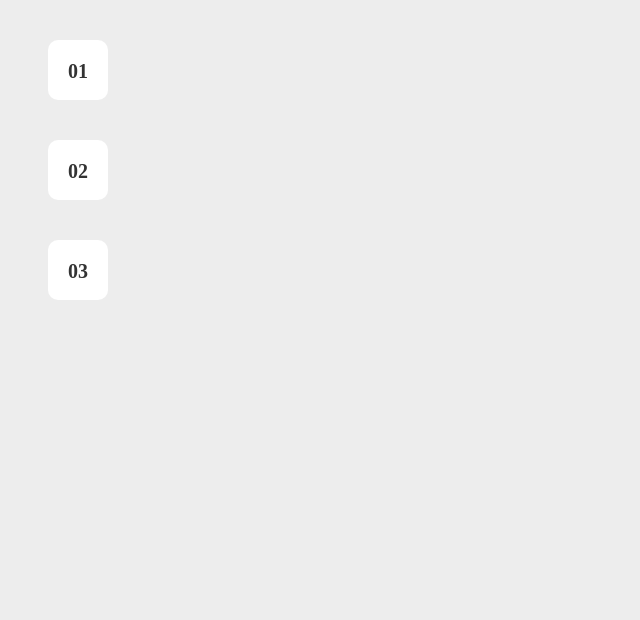
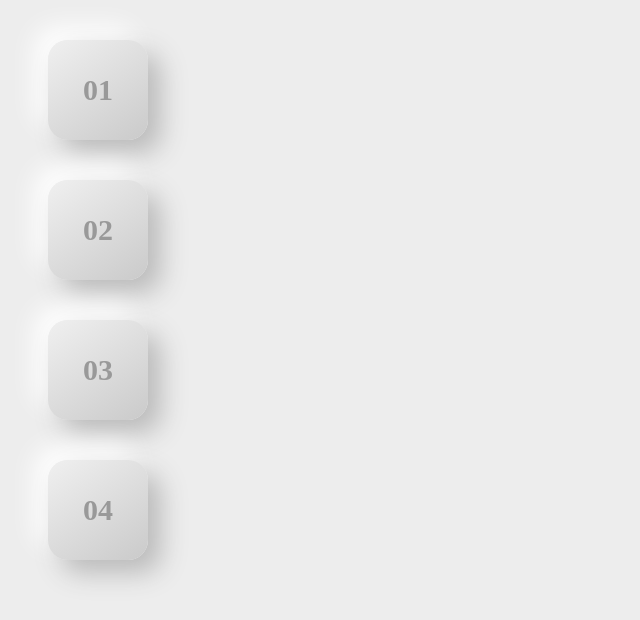
Before and after one commit to wuixwui/temp, a plain HTML site: page index.html in a window 1280 px wide. Shown: the whole page, without its empty margins (0-640 px from the left). Drawn offline with Linux system fonts and the light colour scheme.

Commit message:
design: Modify button style

```diff
--- a/index.html
+++ b/index.html
@@ -10,23 +10,25 @@
         background: #ededed;
       }
       a {
-        display: block;
-        width: 20px;
-        height: 20px;
-        padding: 20px;
+        display: flex;
+        justify-content: center;
+        align-items: center;
+        width: 100px;
+        height: 100px;
         margin: 40px;
-        border-radius: 10px;
-        background: #fff;
-        box-shadow: 0 0 4px 0.2;
+        border-radius: 20px;
+        background: linear-gradient(145deg, #f0f0f0, #cacaca);
+        box-shadow: 13px 13px 27px #bababa, -13px -13px 27px #ffffff;
         text-decoration: none;
-        font-size: 20px;
+        font-size: 30px;
         font-weight: 700;
-        color: #333;
-        transition: background 0.3s ease;
+        color: #999;
+        transition: all 0.3s ease;
       }
       a:hover {
-        background-color: #333;
-        color: #fff;
+        color: #888;
+        background: linear-gradient(145deg, #cacaca, #f0f0f0);
+        box-shadow: 9px 9px 18px #c1c1c1, -9px -9px 18px #ffffff;
       }
     </style>
   </head>
@@ -34,5 +36,6 @@
     <a href="./01_block/index.html">01</a>
     <a href="./02_float_tab/index.html">02</a>
     <a href="./03_cast_float/index.html">03</a>
+    <a href="./04_naver/naver_about.html">04</a>
   </body>
 </html>
```
